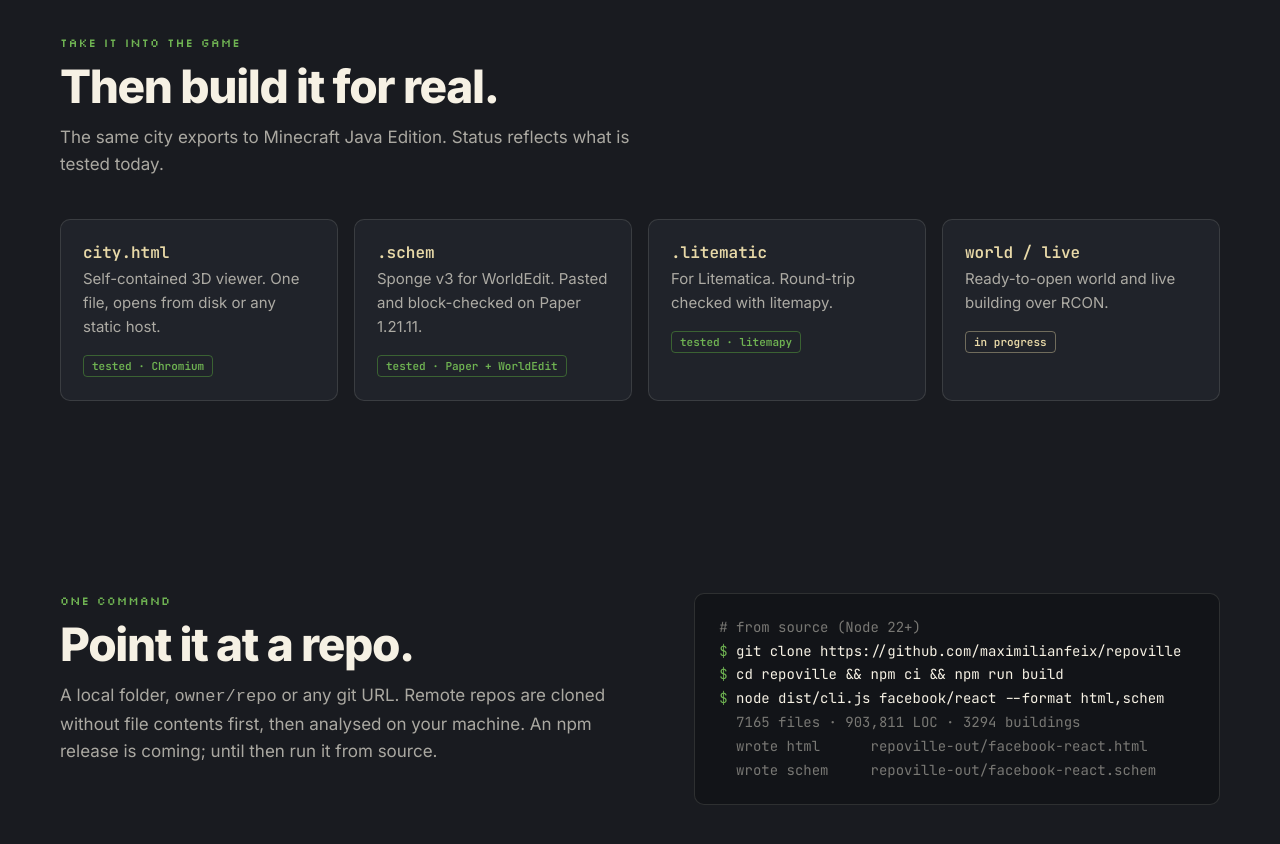
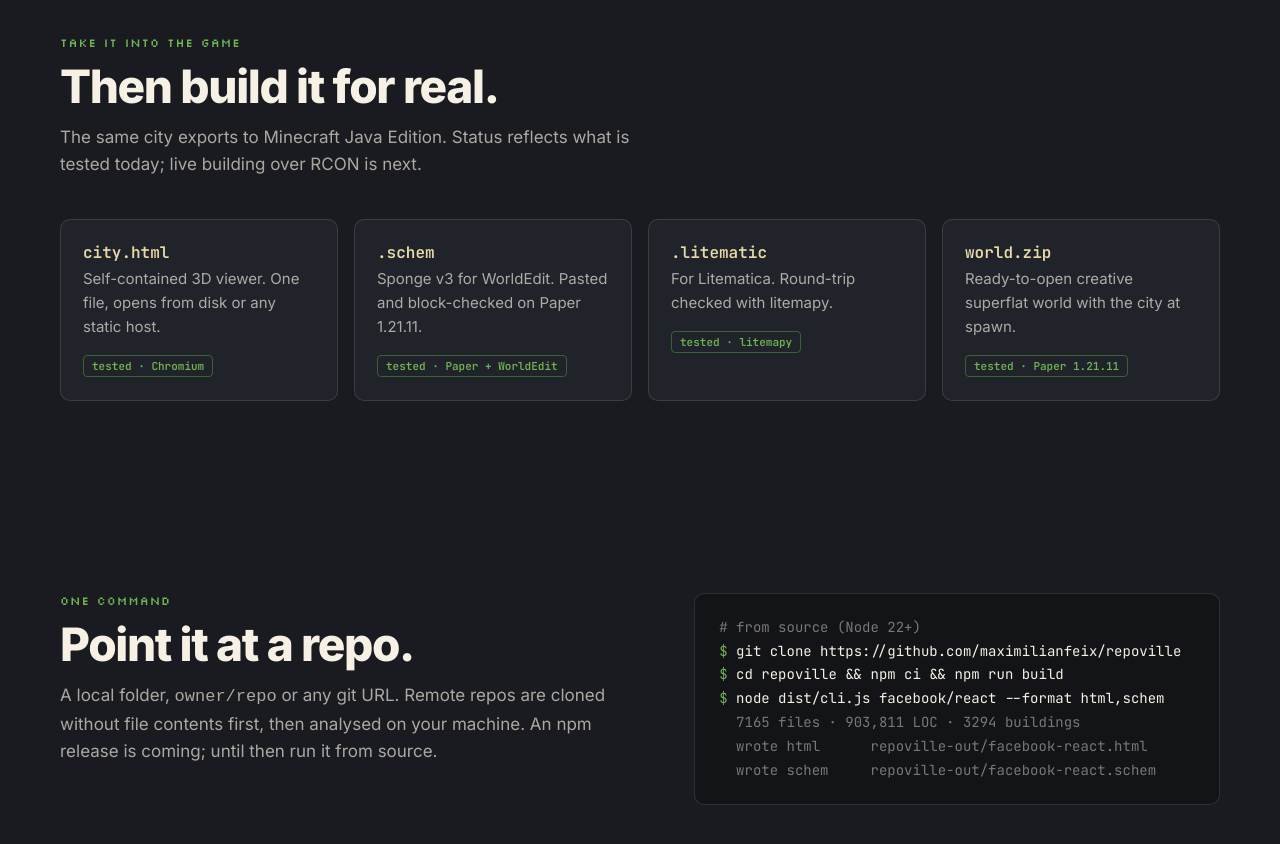
Before and after one commit to maximilianfeix/repoville, a plain HTML site: page index.html in a window 1280 px wide. Shown: the part 3200-4044 px from the top of the page. Drawn offline with Linux system fonts and the light colour scheme.

Commit message:
site: deploy 37c76f0

```diff
--- a/index.html
+++ b/index.html
@@ -167,12 +167,12 @@ footer .legal{font:11px var(--mono);letter-spacing:.02em;max-width:60ch}
   <div class="wrap">
     <p class="kicker">Take it into the game</p>
     <h2 id="mc-h">Then build it for real.</h2>
-    <p class="sub">The same city exports to Minecraft Java Edition. Status reflects what is tested today.</p>
+    <p class="sub">The same city exports to Minecraft Java Edition. Status reflects what is tested today; live building over RCON is next.</p>
     <div class="formats">
       <div class="fmt"><h3>city.html</h3><p>Self-contained 3D viewer. One file, opens from disk or any static host.</p><span class="status ok">tested · Chromium</span></div>
       <div class="fmt"><h3>.schem</h3><p>Sponge v3 for WorldEdit. Pasted and block-checked on Paper 1.21.11.</p><span class="status ok">tested · Paper + WorldEdit</span></div>
       <div class="fmt"><h3>.litematic</h3><p>For Litematica. Round-trip checked with litemapy.</p><span class="status ok">tested · litemapy</span></div>
-      <div class="fmt"><h3>world / live</h3><p>Ready-to-open world and live building over RCON.</p><span class="status wip">in progress</span></div>
+      <div class="fmt"><h3>world.zip</h3><p>Ready-to-open creative superflat world with the city at spawn.</p><span class="status ok">tested · Paper 1.21.11</span></div>
     </div>
   </div>
 </section>
```
Also changed, not shown: media/fzf.jpg, media/hero-react.jpg, media/linux.jpg, media/react-ui.jpg, media/repoville.jpg, media/ripgrep-closeup.jpg, media/ripgrep-mc.jpg, media/ripgrep.jpg, media/social.png.
